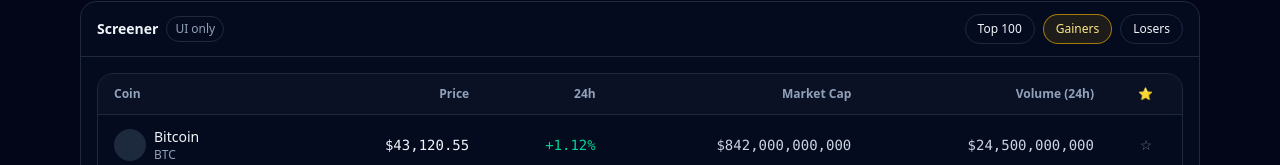
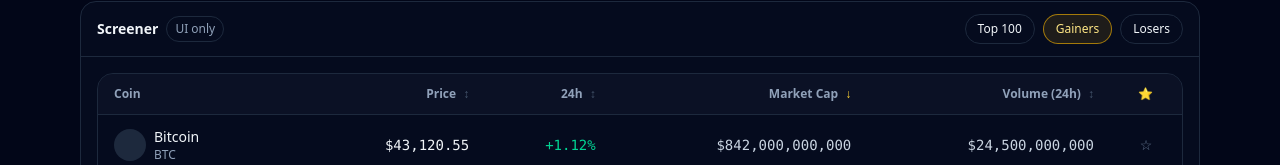
Before and after one commit to BlladeRunner/crypto-trading-ui, a React (Vite) app: page / in a window 1280 px wide. Shown: the part 212-377 px from the top of the page. Built offline with nearby package versions, Linux system fonts and the light colour scheme.

Commit message:
Implement sortable screener columns (price, 24h, market cap, volume)

```diff
--- a/src/App.jsx
+++ b/src/App.jsx
@@ -16,18 +16,33 @@
 export default function App() {
   const [search, setSearch] = useState("");
   const searchInputRef = useRef(null);
+  const [sort, setSort] = useState({ key: "marketCap", dir: "desc" });
 
-  const filteredCoins = useMemo(() => {
+  const visibleCoins = useMemo(() => {
     const q = search.trim().toLowerCase();
-    if (!q) return coins;
 
-    return coins.filter((c) => {
-      return (
-        c.name.toLowerCase().includes(q) ||
-        c.symbol.toLowerCase().includes(q)
-      );
+    const filtered = !q
+      ? coins
+      : coins.filter((c) => {
+          return (
+            c.name.toLowerCase().includes(q) ||
+            c.symbol.toLowerCase().includes(q)
+          );
+      });
+
+    const sorted = [...filtered].sort((a, b) => {
+      const aVal = a[sort.key];
+      const bVal = b[sort.key];
+
+      if (aVal === bVal) return 0;
+
+      const order = aVal > bVal ? 1 : -1;
+      return sort.dir === "asc" ? order : -order;
     });
-  }, [search]);
+
+    return sorted;
+  }, [search, sort]);
+
 
   useEffect(() => {
   function handleKeyDown(e) {
@@ -107,7 +122,7 @@
           </div>
 
           <div className="p-4">
-            <CoinsTable coins={filteredCoins} />
+            <CoinsTable coins={visibleCoins} sort={sort} onSortChange={setSort} />
           </div>
 
         </div>
--- a/src/components/CoinsTable.jsx
+++ b/src/components/CoinsTable.jsx
@@ -1,4 +1,20 @@
-export default function CoinsTable({ coins }) {
+function SortIcon({ active, dir }) {
+  if (!active) {
+    return (
+      <span className="ml-1 text-slate-600" aria-hidden="true">
+        ↕
+      </span>
+    );
+  }
+
+  return (
+    <span className="ml-1 text-amber-300" aria-hidden="true">
+      {dir === "desc" ? "↓" : "↑"}
+    </span>
+  );
+}
+
+export default function CoinsTable({ coins, sort, onSortChange }) {
   if (!coins.length) {
   return (
     <div className="rounded-2xl border border-slate-800 bg-slate-900/30 p-6 text-sm text-slate-400">
@@ -7,16 +23,43 @@
   );
 }
 
+  function toggleSort(key) {
+    onSortChange((prev) => {
+      if (prev.key !== key) return { key, dir: "desc" };
+      return { key, dir: prev.dir === "desc" ? "asc" : "desc" };
+    });
+  }
+
   return (
     <div className="overflow-hidden rounded-2xl border border-slate-800">
       <table className="w-full text-sm">
         <thead className="bg-slate-900/60 text-xs text-slate-400">
           <tr>
             <th className="px-4 py-3 text-left">Coin</th>
-            <th className="px-4 py-3 text-right">Price</th>
-            <th className="px-4 py-3 text-right">24h</th>
-            <th className="px-4 py-3 text-right">Market Cap</th>
-            <th className="px-4 py-3 text-right">Volume (24h)</th>
+            <th
+              className="px-4 py-3 text-right cursor-pointer select-none hover:text-slate-200"
+              onClick={() => toggleSort("price")}
+            >
+              Price <SortIcon active={sort?.key === "price"} dir={sort?.dir} />
+            </th>
+            <th
+              className="px-4 py-3 text-right cursor-pointer select-none hover:text-slate-200"
+              onClick={() => toggleSort("change24h")}
+            >
+              24h <SortIcon active={sort?.key === "change24h"} dir={sort?.dir} />
+            </th>
+            <th
+              className="px-4 py-3 text-right cursor-pointer select-none hover:text-slate-200"
+              onClick={() => toggleSort("marketCap")}
+            >
+              Market Cap <SortIcon active={sort?.key === "marketCap"} dir={sort?.dir} />
+            </th>
+            <th
+              className="px-4 py-3 text-right cursor-pointer select-none hover:text-slate-200"
+              onClick={() => toggleSort("volume24h")}
+            >
+              Volume (24h) <SortIcon active={sort?.key === "volume24h"} dir={sort?.dir} />
+            </th>
             <th className="px-4 py-3 text-center">⭐</th>
           </tr>
         </thead>
```
